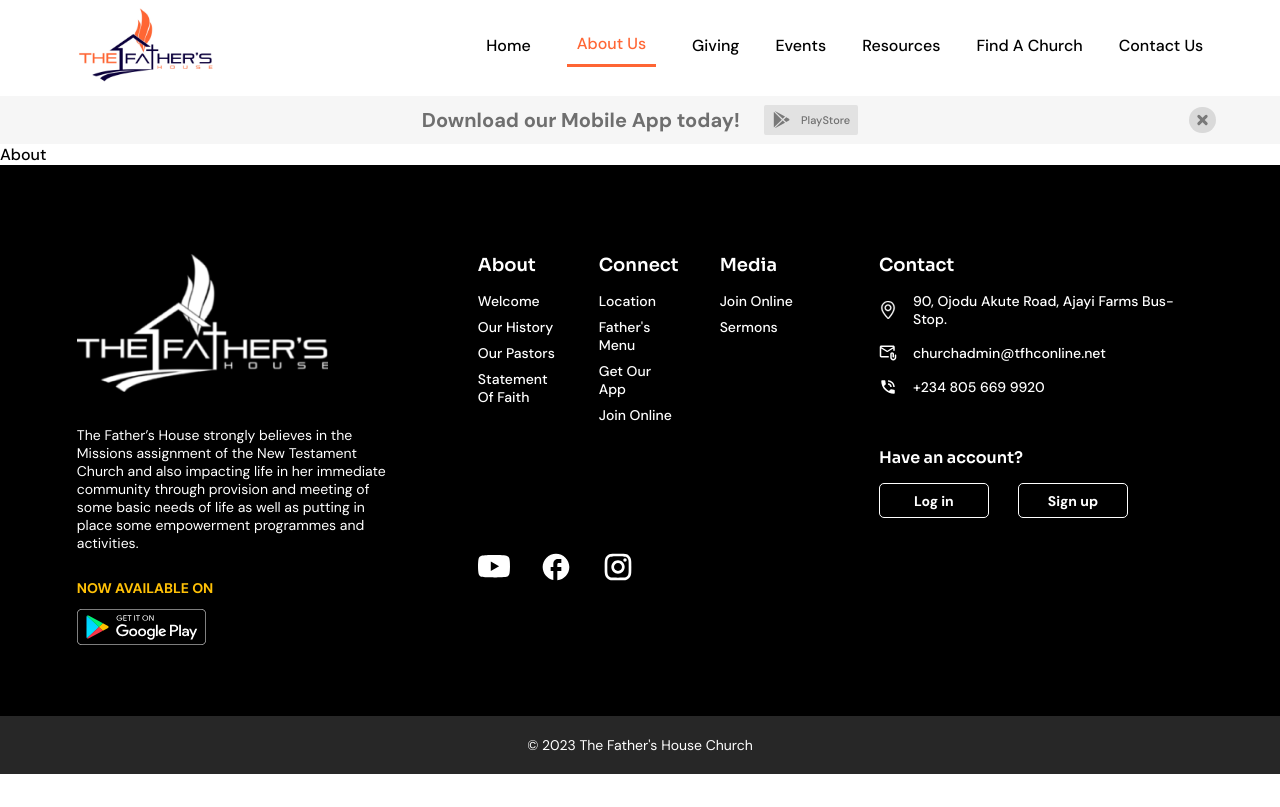
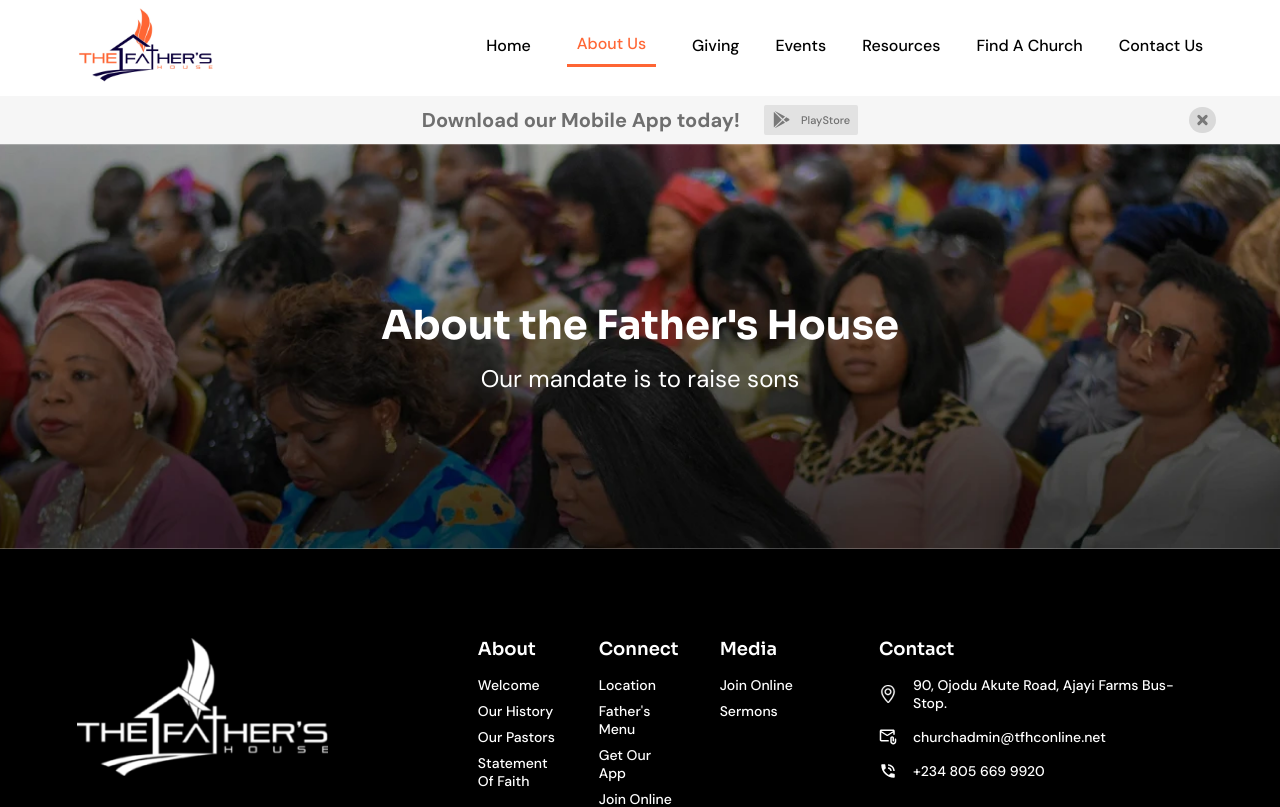
Before and after one commit to umadmego/umadmego, a Next.js app: page /about in a window 1280 px wide. Shown: the top 807 px of the page. Built offline with nearby package versions, Linux system fonts and the light colour scheme.

Commit message:
about header

```diff
--- /dev/null
+++ b/src/components/aboutPage/AboutHeader.tsx
@@ -0,0 +1,16 @@
+import React from 'react';
+
+const AboutHeader = () => {
+  return (
+    <header className='about-header-bg px-primary h-[205px] md:h-[305px] lg:h-[405px] flex flex-col items-center justify-center text-center gap-3 text-white'>
+      <h1 className='font-secondary font-bold text-2xl md:text-[32px] lg:text-[40px]'>
+        About the Father&apos;s House
+      </h1>
+      <p className='font-normal text-lg md:text-xl lg:text-2xl'>
+        Our mandate is to raise sons
+      </p>
+    </header>
+  );
+};
+
+export default AboutHeader;
--- a/src/components/layout/AppLayout/index.tsx
+++ b/src/components/layout/AppLayout/index.tsx
@@ -10,7 +10,7 @@
     <>
       <Navbar />
       <MobileDownloadBar />
-      <main>{children}</main>
+      <main className='bg-[FFF5F2]'>{children}</main>
       <ToastContainer
         style={{
           fontSize: 16,
--- a/src/pages/about.tsx
+++ b/src/pages/about.tsx
@@ -1,8 +1,13 @@
+import AboutHeader from '@/components/aboutPage/AboutHeader';
 import AppLayout from '@/components/layout/AppLayout';
 import React from 'react';
 
 function About() {
-  return <AppLayout>About</AppLayout>;
+  return (
+    <AppLayout>
+      <AboutHeader />
+    </AppLayout>
+  );
 }
 
 export default About;
--- a/src/styles/backgrounds.css
+++ b/src/styles/backgrounds.css
@@ -46,3 +46,10 @@
   background-size: cover;
   background-position: center;
 }
+
+.about-header-bg {
+  background-image: url(../assets/backgrounds/about-header.webp);
+  background-repeat: no-repeat;
+  background-size: cover;
+  background-position: center;
+}
```
Also changed, not shown: src/assets/backgrounds/about-header.webp (added).
